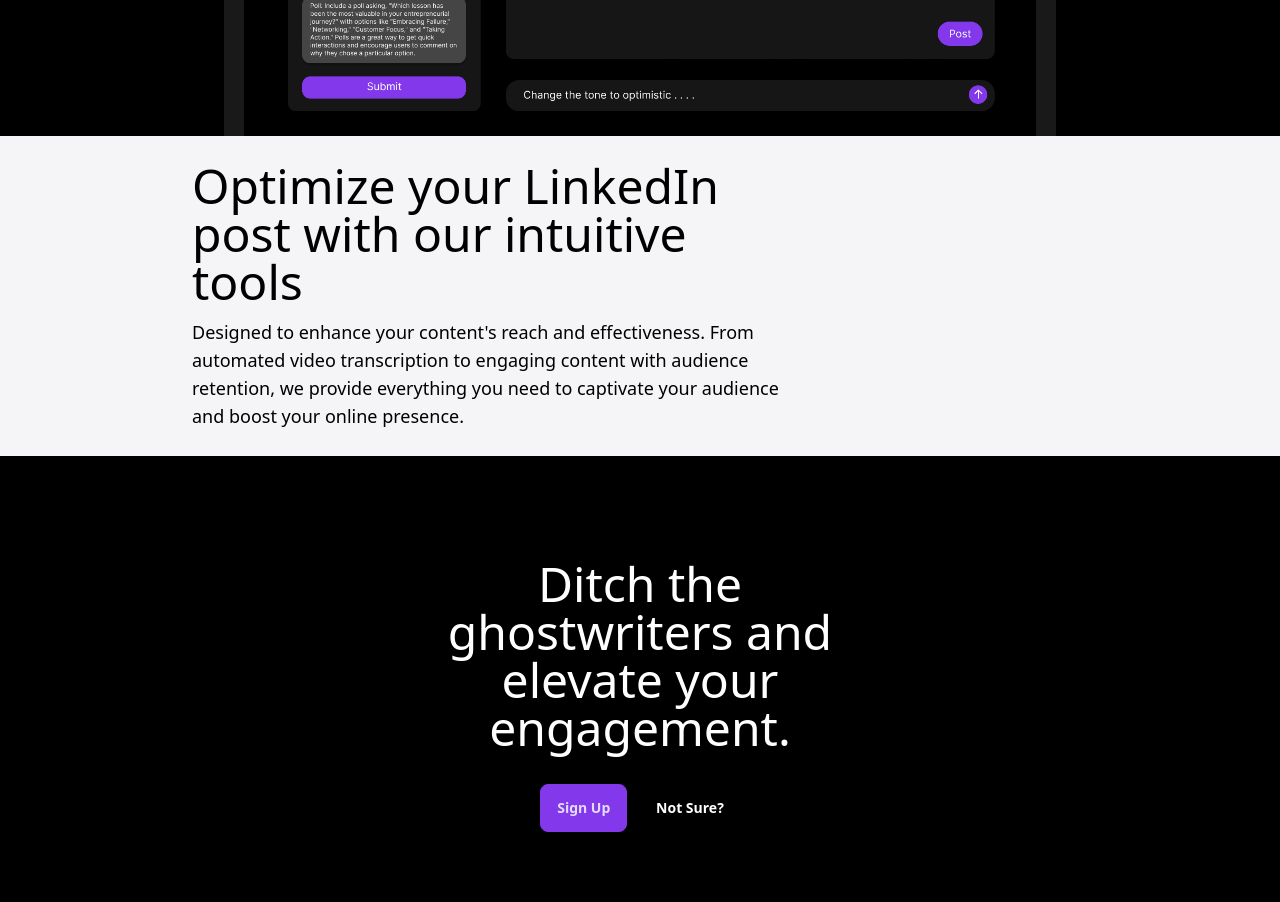
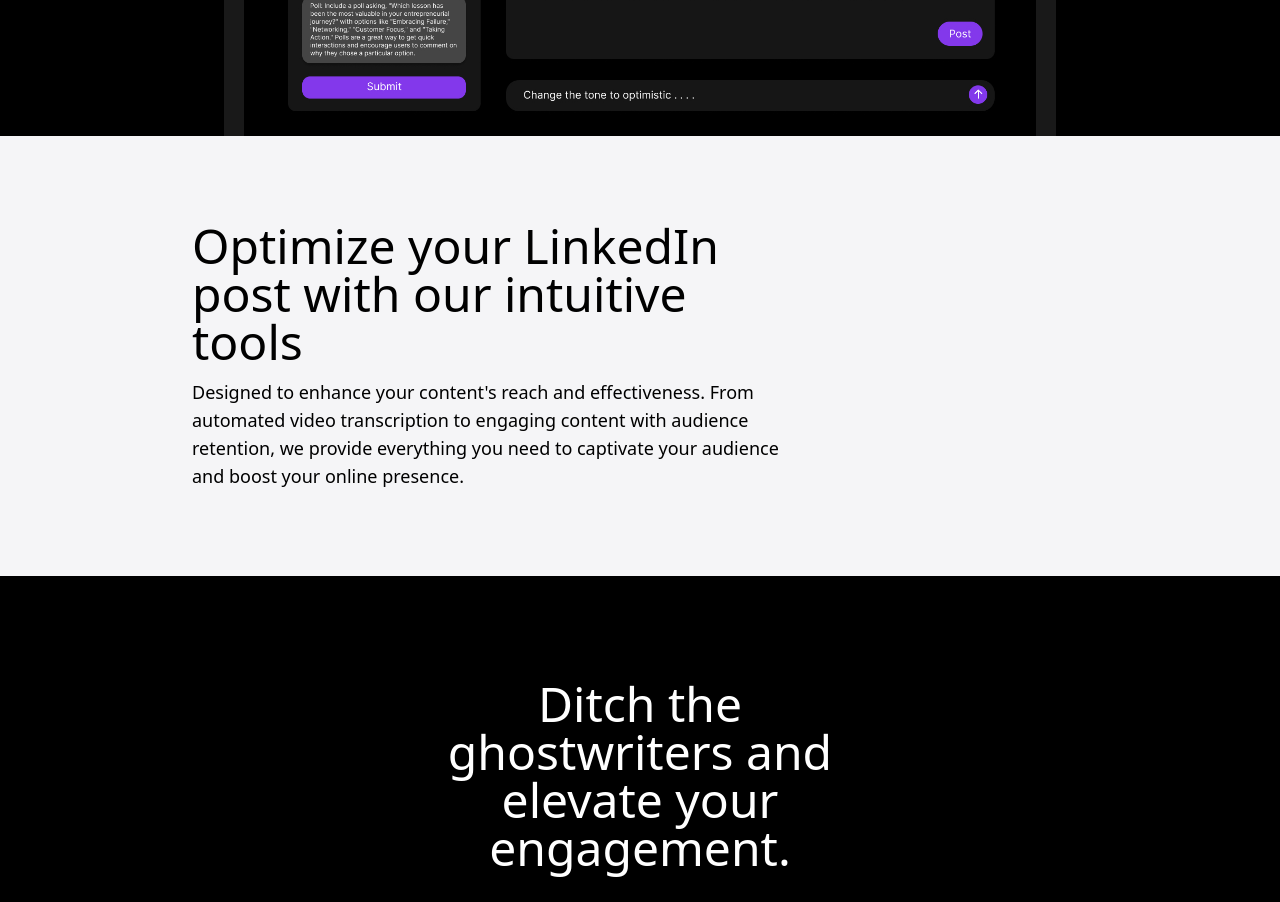
Before and after one commit to justinklee1253/ghostlink, a Next.js app in the folder ghostlink-frontend/: page / in a window 1280 px wide. Shown: the part 1120-2022 px from the top of the page. Built offline with nearby package versions, Linux system fonts and the light colour scheme.

Commit message:
Added some animation to landing page

```diff
--- a/ghostlink-frontend/package.json
+++ b/ghostlink-frontend/package.json
@@ -14,9 +14,11 @@
     "@fontsource/roboto": "^5.0.14",
     "@mui/material": "^5.16.7",
     "axios": "^1.7.4",
+    "framer-motion": "^11.3.31",
     "next": "14.2.6",
     "react": "^18.3.1",
     "react-dom": "^18.3.1",
+    "react-intersection-observer": "^9.13.0",
     "react-markdown": "^9.0.1",
     "remark-breaks": "^4.0.0",
     "remark-gfm": "^4.0.0"
--- a/ghostlink-frontend/src/app/page.tsx
+++ b/ghostlink-frontend/src/app/page.tsx
@@ -1,10 +1,21 @@
 "use client";
 import { useRouter } from "next/navigation";
+import { motion } from 'framer-motion'
+import { useInView } from 'react-intersection-observer';
 import Image from 'next/image';
 
 import DashboardImg from "./Assets/Images/DashboardImg.jpg"
 
 export default function Home() {
+  const { ref: ref1, inView: inView1 } = useInView({
+    triggerOnce: true,
+    threshold: 0.1,
+  })
+  const { ref: ref2, inView: inView2 } = useInView({
+    triggerOnce: true,
+    threshold: 0.6,
+  })
+
   const router = useRouter();
 
   const handleFileUpload = () => {
@@ -13,9 +24,8 @@
 
   return (
     <div className="flex flex-col items-center">
-      <div className="flex flex-col items-center justify-center min-h-[85vh] w-[40vw]">
+      <motion.div variants={{ hidden: { opacity: 0, y: -75 }, visible: { opacity:1, y: 0 } }} initial="hidden" animate="visible" transition={{ duration: 0.5 }} className="flex flex-col items-center justify-center min-h-[85vh] w-[40vw]">
         <h1 className="text-center text-5xl font-bold mb-8 text-white font-medium">
-
           Welcome to GhostLink
         </h1>
         <p className="mb-8 text-center text-lg font-extralight text-white">
@@ -28,17 +38,17 @@
           </button>
           <button className="ghost btn border-0 text-white">Learn More</button>
         </div>
-      </div>
+      </motion.div>
       <div>
         <Image src={DashboardImg} alt="Dashboard Display" className="w-[65vw] p-4 pb-0 border-[20px] border-b-0 border-[rgba(238,238,238,0.1)] rounded-tl-[4vw] rounded-tr-[4vw] shadow-[0px_0px_5px_rgba(0,0,0,0.1)]"/>
       </div>
-      <div className="flex items-center justify-center w-full min-h-[40vh] bg-[#f5f5f7] ">
+      <motion.div ref={ref1} initial={{ opacity: 0 }} animate={{ opacity: inView1 ? 1 : 0 }} transition={{ duration: 0.5 }} className="flex items-center justify-center w-full min-h-[55vh] bg-[#f5f5f7] ">
         <div className="flex flex-col w-[70vw]">
           <h4 className="w-[47vw] text-5xl mb-3 font-light">Optimize your LinkedIn post with our intuitive tools</h4>
           <p className="w-[47vw] text-lg font-extralight">Designed to enhance your content&apos;s reach and effectiveness. From automated video transcription to engaging content with audience retention, we provide everything you need to captivate your audience and boost your online presence.</p>
         </div>
-      </div>
-      <div className="flex flex-col items-center justify-center w-full min-h-[60vh] text-white">
+      </motion.div>
+      <motion.div ref={ref2} initial={{ opacity: 0 }} animate={{ opacity: inView2 ? 1 : 0 }} transition={{ duration: 0.5 }} className="flex flex-col items-center justify-center w-full min-h-[60vh] text-white">
         <h4 className="w-[37vw] text-center text-5xl font-light mb-8">Ditch the ghostwriters and elevate your engagement.</h4>
         <div className="flex gap-[1vw]">
           <button className="btn btn-primary" onClick={handleFileUpload}>
@@ -48,7 +58,7 @@
             Not Sure?
           </button>
         </div>
-      </div>
+      </motion.div>
     </div>
   );
 }
```
Also changed, not shown: 1 other file (tests, documents, lock files or other folders).
